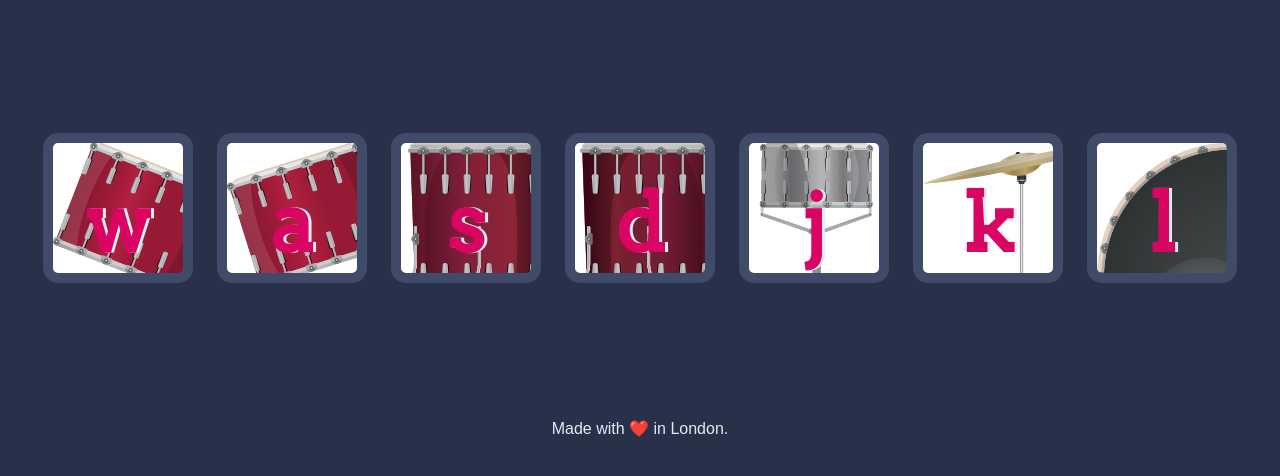
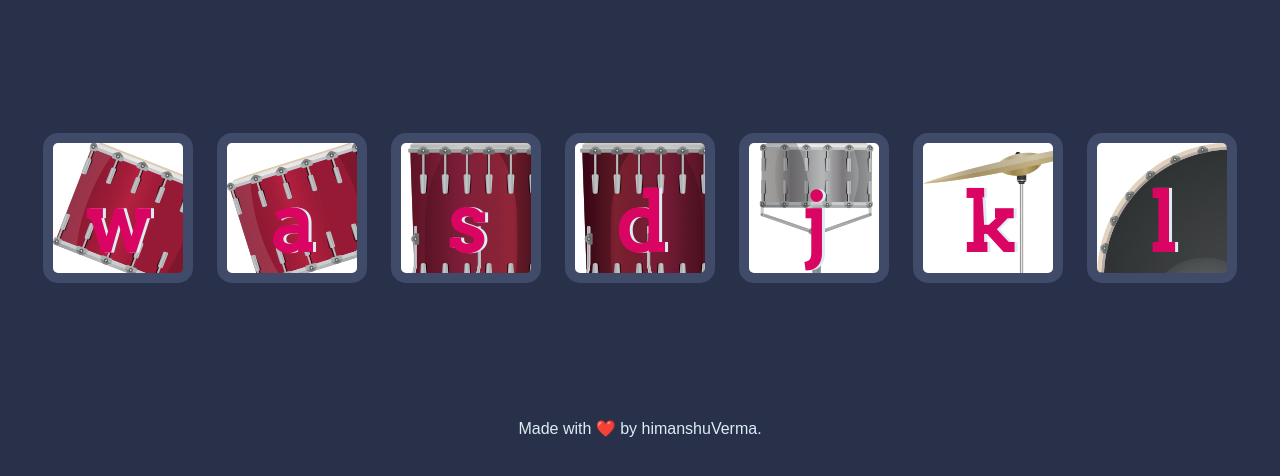
Before and after one commit to himve123/drumKit, a plain HTML site: page index.html in a window 1280 px wide. Shown: the part 156-632 px from the top of the page. Drawn offline with Linux system fonts and the light colour scheme.

Commit message:
added text "himanshuverma" in footer

```diff
--- a/index.html
+++ b/index.html
@@ -23,7 +23,7 @@
 
 
   <footer>
-    Made with ❤️ in London.
+    Made with ❤️ by himanshuVerma.
   </footer>
   <script src="./index.js"></script>
 </body>
```
